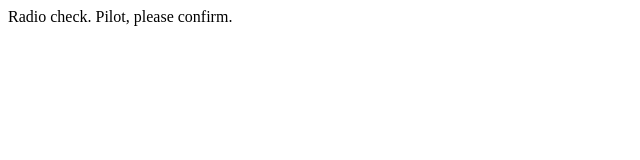
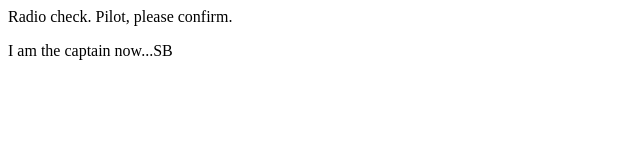
Before and after one commit to rpeter003/communication-log, a plain HTML site: page index.html in a window 1280 px wide. Shown: the whole page, without its empty margins (0-640 px from the left). Drawn offline with Linux system fonts and the light colour scheme.

Commit message:
Stevens Change

```diff
--- a/index.html
+++ b/index.html
@@ -1,5 +1,6 @@
 <html>
    <body>
       <p>Radio check. Pilot, please confirm.</p>
+      <p>I am the captain now...SB</p>
    </body>
 </html>
```
